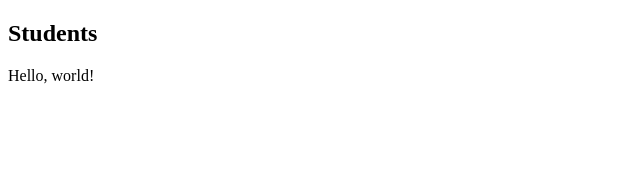
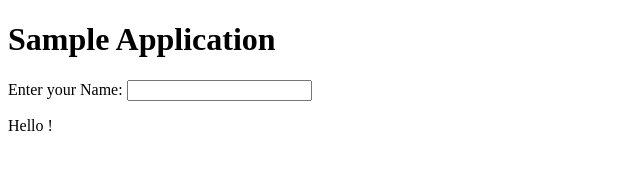
Before and after one commit to kevin-chalmers/student-database, a website: page static/index.html in a window 1280 px wide. Shown: the whole page, without its empty margins (0-640 px from the left). Drawn offline with nearby package versions, Linux system fonts and the light colour scheme.

Commit message:
First Angular.js application.

```diff
--- a/static/index.html
+++ b/static/index.html
@@ -1,12 +1,14 @@
 <!DOCTYPE html>
 <html>
     <head>
-        <title>Student List</title>
-        <script src=https://code.jquery.com/jquery-3.5.1.js></script>
-        <script src="index.js"></script>
+        <title>AngularJS First Application</title>
+        <script src="https://ajax.googleapis.com/ajax/libs/angularjs/1.8.0/angular.js"></script>
     </head>
-    <body onload="printStudents()">
-        <h2>Students</h2>
-        <div id="main"></div>
+    <body>
+        <h1>Sample Application</h1>
+        <div ng-app = "">
+            <p>Enter your Name: <input type="text" ng-model="name"></p>
+            <p>Hello <span ng-bind="name"></span>!</p>
+        </div>
     </body>
 </html>
```
